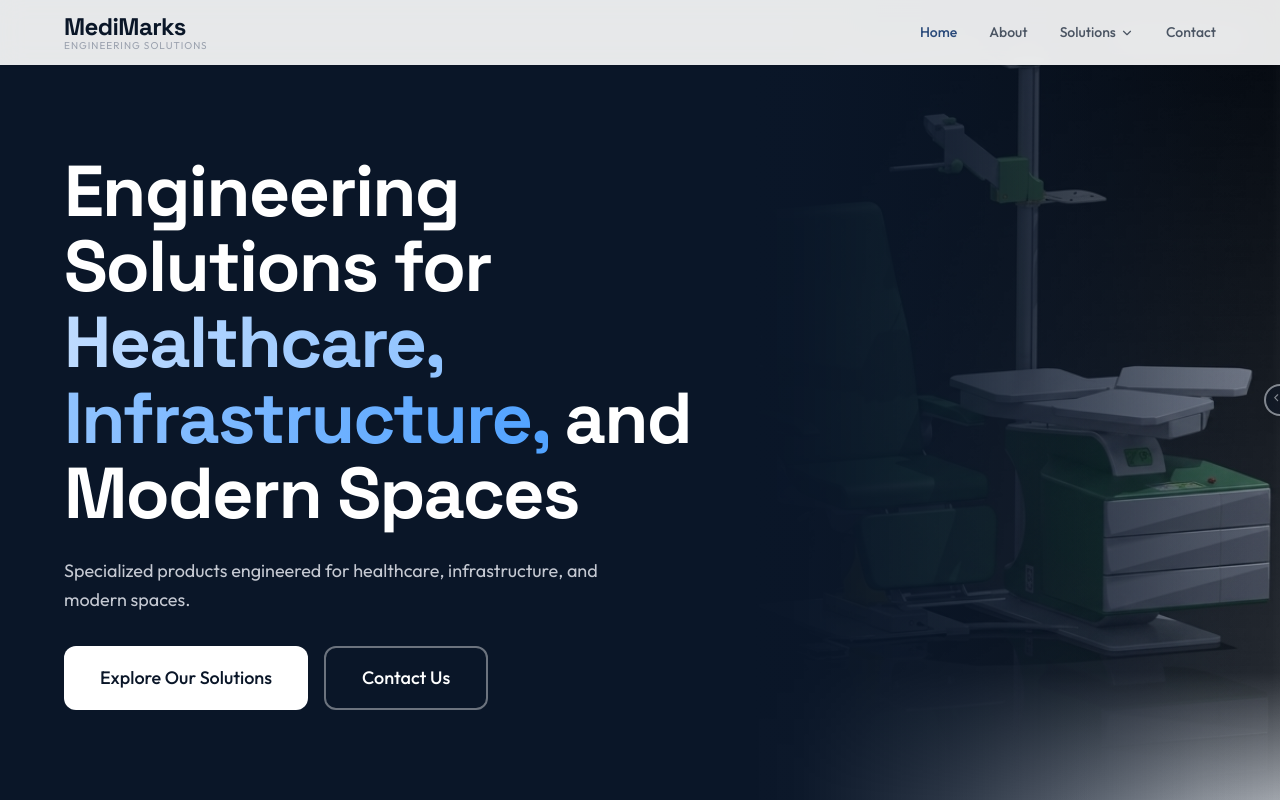
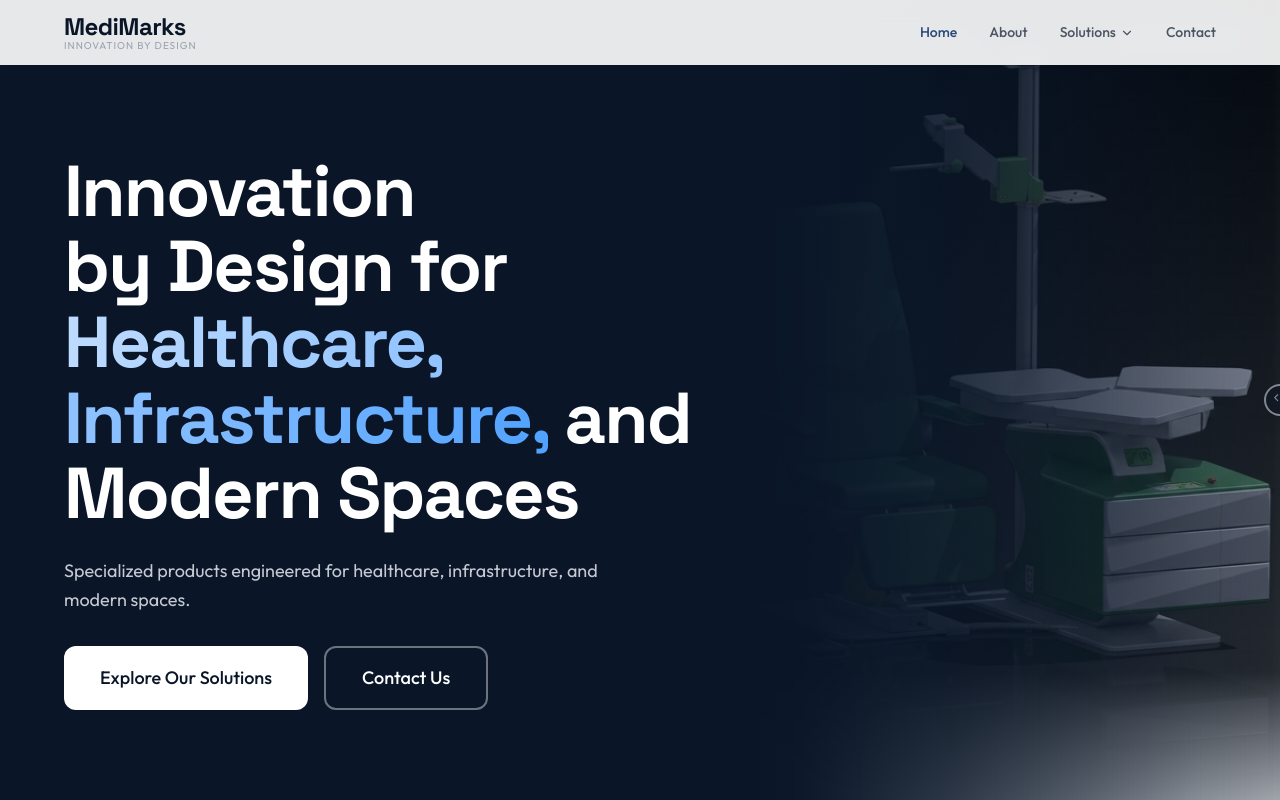
Before and after one commit to yara-hue/medimarks, a Next.js app: page / in a window 1280 px wide. Shown: the top 800 px of the page. Built offline with nearby package versions, Linux system fonts and the light colour scheme.

Commit message:
Replace 'Engineering Solutions' with 'Innovation by Design'

```diff
--- a/src/app/layout.tsx
+++ b/src/app/layout.tsx
@@ -19,13 +19,13 @@ const outfit = Outfit({
 
 export const metadata: Metadata = {
   title: {
-    default: "MediMarks | Engineering Solutions for Healthcare, Infrastructure & Modern Spaces",
+    default: "MediMarks | Innovation by Design for Healthcare, Infrastructure & Modern Spaces",
     template: "%s | MediMarks",
   },
   description:
     "Since 2015, MediMarks has manufactured medical furniture, storage systems, decorative lighting, and custom fabrication across the Middle East and Africa.",
   openGraph: {
-    title: "MediMarks — Engineering Solutions",
+    title: "MediMarks — Innovation by Design",
     description:
       "Manufacturing medical furniture, storage systems, decorative lighting, and custom fabrication since 2015.",
     type: "website",
--- a/src/components/LoadingScreen.tsx
+++ b/src/components/LoadingScreen.tsx
@@ -36,7 +36,7 @@ export function LoadingScreen() {
       </div>
 
       <p className="mt-6 text-xs text-gray-500 tracking-[0.3em] uppercase loading-subtitle">
-        Engineering Solutions
+        Innovation by Design
       </p>
 
       <p className="mt-2 text-[10px] text-gray-600 tracking-widest uppercase loading-since">
--- a/src/components/layout/Footer.tsx
+++ b/src/components/layout/Footer.tsx
@@ -16,7 +16,7 @@ export function Footer() {
             >
               MediMarks
               <span className="block text-[10px] font-sans font-normal text-gray-500 tracking-widest uppercase -mt-1">
-                Engineering Solutions
+                Innovation by Design
               </span>
             </Link>
             <p className="mt-4 text-sm text-gray-400 leading-relaxed">
@@ -104,7 +104,7 @@ export function Footer() {
             &copy; {new Date().getFullYear()} MediMarks. All rights reserved.
           </p>
           <p className="text-xs text-gray-600">
-            Engineering Solutions for Healthcare, Infrastructure, and Modern Spaces
+            Innovation by Design for Healthcare, Infrastructure, and Modern Spaces
           </p>
         </div>
       </Container>
--- a/src/components/layout/Navbar.tsx
+++ b/src/components/layout/Navbar.tsx
@@ -53,7 +53,7 @@ export function Navbar() {
           >
             MediMarks
             <span className="block text-[10px] font-sans font-normal text-gray-400 dark:text-gray-500 tracking-widest uppercase -mt-1">
-              Engineering Solutions
+              Innovation by Design
             </span>
           </Link>
 
--- a/src/components/sections/home/Hero.tsx
+++ b/src/components/sections/home/Hero.tsx
@@ -29,7 +29,7 @@ export function Hero() {
             transition={{ duration: 0.6, delay: 0.1 }}
             className="text-4xl sm:text-5xl md:text-6xl lg:text-[4.5rem] font-heading font-bold text-white leading-snug md:leading-[1.05] tracking-tight"
           >
-            Engineering Solutions for
+            Innovation by Design for
             <span className="text-transparent bg-clip-text bg-gradient-to-r from-blue-200 to-blue-400">
               {" "}Healthcare, Infrastructure,
             </span>
--- a/src/data/site.ts
+++ b/src/data/site.ts
@@ -1,6 +1,6 @@
 export const siteConfig = {
   name: "MediMarks",
-  tagline: "Engineering Solutions for Healthcare, Infrastructure, and Modern Spaces",
+  tagline: "Innovation by Design for Healthcare, Infrastructure, and Modern Spaces",
   description:
     "Since 2015, MediMarks has been designing and manufacturing specialized products that combine functionality, quality, and innovation across multiple industries.",
   founded: 2015,
```
